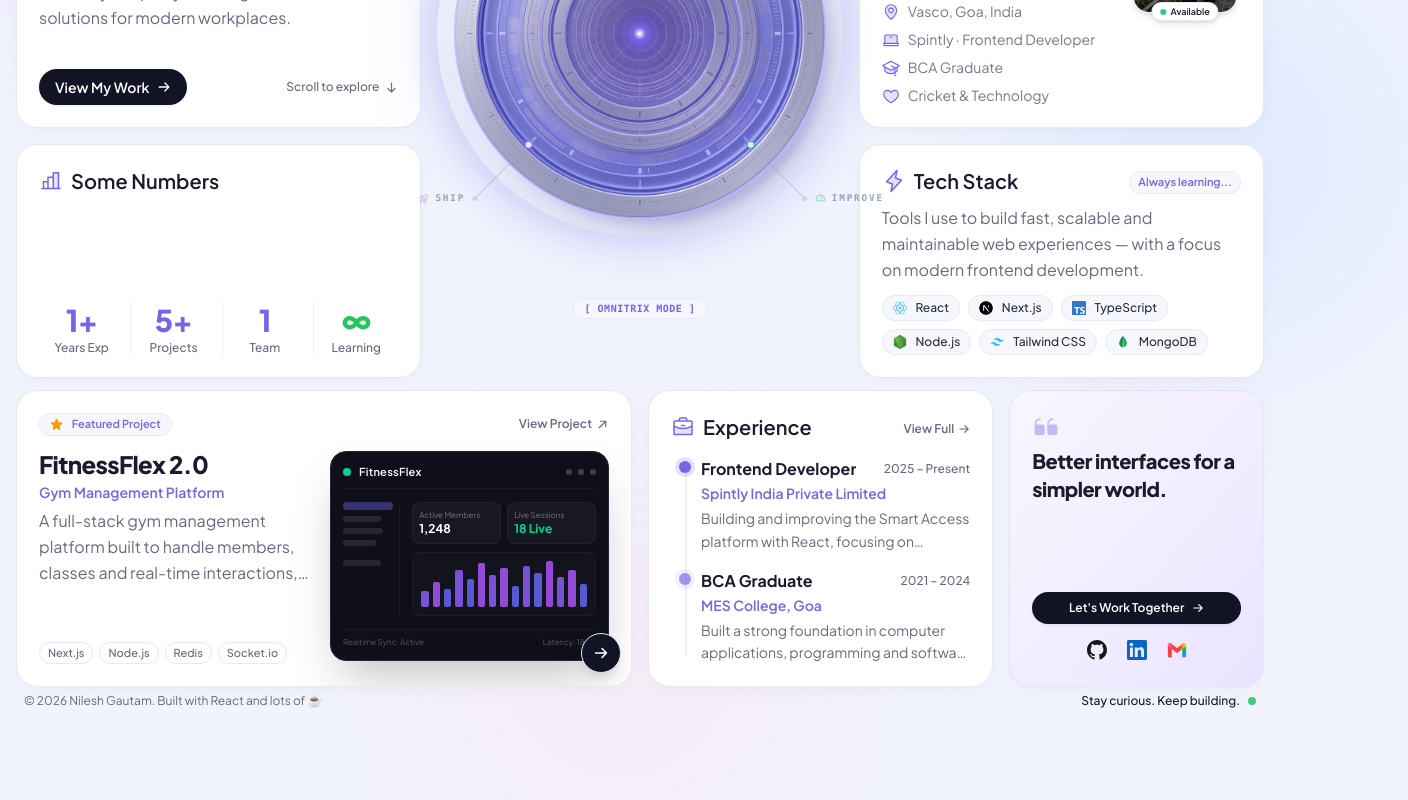
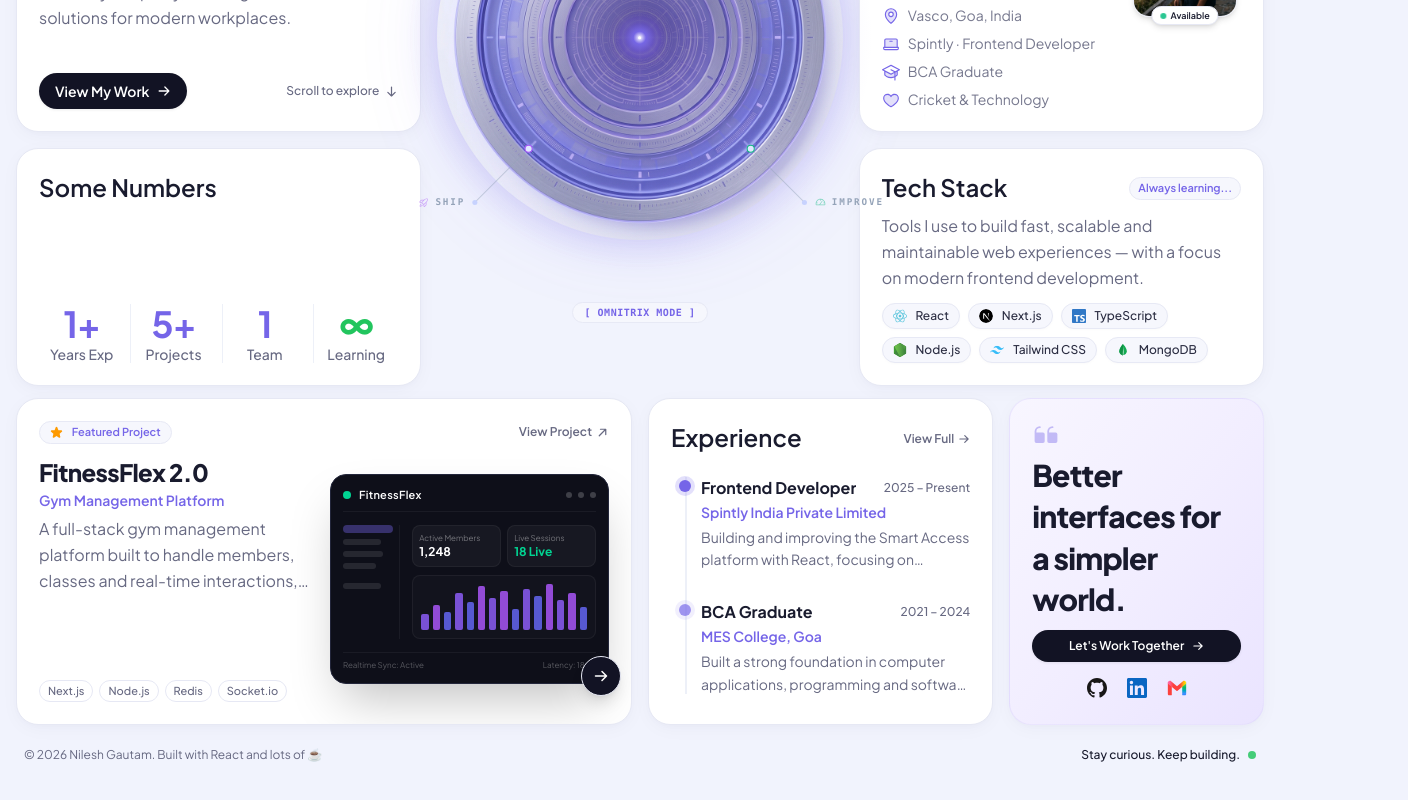
Before and after one commit to No1nilesh/porfolio_website, a React (Vite) app: page / in a window 1280 px wide. Shown: the part 296-1096 px from the top of the page, 1408 px wide, since content can reach past the window. Built offline with nearby package versions, Linux system fonts and the light colour scheme.

Commit message:
fixed animation

```diff
--- a/src/App.tsx
+++ b/src/App.tsx
@@ -7,22 +7,12 @@
   const { isGalvanic } = useGalvanic();
 
   return (
-    <div className="relative min-h-screen w-full transition-colors duration-700 bg-bg text-text">
+    <div className="relative size-full transition-colors duration-700 bg-bg text-text p-4">
       <GalvanicBackground active={isGalvanic} />
-
-      {!isGalvanic && (
-        <>
-          <div className="absolute -top-32 -left-32 w-96 h-96 rounded-full bg-purple-200/40 blur-3xl pointer-events-none" />
-          <div className="absolute top-1/4 -right-32 w-96 h-96 rounded-full bg-blue-200/30 blur-3xl pointer-events-none" />
-          <div className="absolute -bottom-32 left-1/3 w-96 h-96 rounded-full bg-pink-100/40 blur-3xl pointer-events-none" />
-        </>
-      )}
-
-      <div className="relative z-10 w-full px-0 sm:p-4">
-        <main className="w-full max-w-[1920px] mx-auto">
-          <Home />
-        </main>
-
+      <main className="size-full max-w-[1920px] mx-auto">
+        <Home />
+      </main>
+      <div className="mt-4">
         <Footer />
       </div>
     </div>
--- a/src/Components/Home/AboutCard.tsx
+++ b/src/Components/Home/AboutCard.tsx
@@ -6,7 +6,6 @@
   HeartIcon,
   LaptopIcon,
   MapPinIcon,
-  UserIcon,
 } from "@phosphor-icons/react";
 
 const infoItems = [
@@ -19,7 +18,7 @@
 export default function AboutCard() {
   return (
     <Card className="h-full flex flex-col justify-between p-4 sm:p-5 lg:p-5.5">
-      <CardHeader icon={UserIcon} title="About Me" />
+      <CardHeader title="About Me" />
 
       <div className="mt-2.5 lg:mt-3 grid grid-cols-12 gap-3 items-center flex-1">
         {/* Left Column */}
--- a/src/Components/Home/CardHeader.tsx
+++ b/src/Components/Home/CardHeader.tsx
@@ -1,7 +1,7 @@
 import type { ElementType, ReactNode } from "react";
 
 interface CardHeaderProps {
-  icon: ElementType;
+  icon?: ElementType;
   title: string;
   action?: ReactNode;
   className?: string;
@@ -17,9 +17,9 @@
     <div className={`flex items-center justify-between gap-2 ${className}`}>
       <div className="flex items-center gap-2">
 
-        <Icon size={24} weight="duotone" className="text-primary" />
+        {Icon && <Icon size={24} weight="duotone" className="text-primary" />}
 
-        <h2 className="text-xs sm:text-sm lg:text-xl font-semibold text-text truncate">
+        <h2 className="text-xs sm:text-sm lg:text-2xl font-semibold text-text truncate">
           {title}
         </h2>
       </div>
--- a/src/Components/Home/ContactCard.tsx
+++ b/src/Components/Home/ContactCard.tsx
@@ -16,7 +16,7 @@
           className="leading-none rotate-180 text-primary/40"
         />
 
-        <h2 className="mt-1.5 text-base sm:text-lg lg:text-xl font-extrabold text-text tracking-tight leading-snug">
+        <h2 className="mt-1.5 text-base sm:text-lg lg:text-3xl font-extrabold text-text tracking-tight leading-snug">
           Better interfaces for a simpler world.
         </h2>
       </div>
--- a/src/Components/Home/ExperienceCard.tsx
+++ b/src/Components/Home/ExperienceCard.tsx
@@ -1,12 +1,11 @@
 import Card from "../Card";
 import CardHeader from "./CardHeader";
-import { ArrowRightIcon, BriefcaseIcon } from "@phosphor-icons/react";
+import { ArrowRightIcon } from "@phosphor-icons/react";
 
 export default function ExperienceCard() {
   return (
     <Card className="h-full p-4 sm:p-5 lg:p-5.5 flex flex-col justify-between">
       <CardHeader
-        icon={BriefcaseIcon}
         title="Experience"
         action={
           <a
--- a/src/Components/Home/NumbersCard.tsx
+++ b/src/Components/Home/NumbersCard.tsx
@@ -1,6 +1,5 @@
 import Card from "../Card";
 import CardHeader from "./CardHeader";
-import { ChartBarIcon } from "@phosphor-icons/react";
 
 const numbers = [
   { val: "1+", label: "Years Exp", color: "text-primary" },
@@ -12,7 +11,7 @@
 export default function NumbersCard() {
   return (
     <Card className="h-full flex flex-col justify-between p-4 sm:p-5 lg:p-5.5">
-      <CardHeader icon={ChartBarIcon} title="Some Numbers" />
+      <CardHeader  title="Some Numbers" />
 
       {/* 4 Stats Grid */}
       <div className="grid grid-cols-4 gap-1.5 mt-2 pt-1 items-center">
@@ -22,11 +21,11 @@
             className="flex flex-col items-center text-center sm:text-left not-first:border-l not-first:border-border-subtle px-1 sm:px-2"
           >
             <span
-              className={`text-xl sm:text-2xl lg:text-3xl font-extrabold tracking-tight ${stat.color}`}
+              className={`text-xl sm:text-2xl lg:text-4xl font-bold tracking-tight ${stat.color}`}
             >
               {stat.val}
             </span>
-            <span className="text-[10px] sm:text-xs font-medium mt-0.5 leading-tight text-nowrap text-text-muted">
+            <span className="text-[10px] sm:text-sm font-medium mt-0.5 leading-tight text-nowrap text-text-muted">
               {stat.label}
             </span>
           </div>
--- a/src/Components/Home/TechStackCard.tsx
+++ b/src/Components/Home/TechStackCard.tsx
@@ -1,7 +1,6 @@
 import Card from "../Card";
 import CardHeader from "./CardHeader";
 import { Icons } from "../Icons/Icons";
-import { LightningIcon } from "@phosphor-icons/react";
 
 const techStack = [
   { name: "React", icon: Icons.React },
@@ -16,7 +15,6 @@
   return (
     <Card className="h-full flex flex-col justify-between p-4 sm:p-5 lg:p-5.5">
       <CardHeader
-        icon={LightningIcon}
         title="Tech Stack"
         action={
           <span className="glass-badge py-0.5! px-2! text-[10px] sm:text-[11px] font-semibold text-primary">
--- a/src/Pages/Home.tsx
+++ b/src/Pages/Home.tsx
@@ -1,4 +1,5 @@
-import { motion } from "motion/react";
+import { AnimatePresence, motion } from "motion/react";
+
 import HeroCard from "../Components/Home/HeroCard";
 import DeveloperCore from "../Components/DeveloperCore";
 import AboutCard from "../Components/Home/AboutCard";
@@ -7,100 +8,144 @@
 import FeaturedProjectCard from "../Components/Home/FeaturedProjectCard";
 import ExperienceCard from "../Components/Home/ExperienceCard";
 import ContactCard from "../Components/Home/ContactCard";
+import { useState, type Dispatch, type SetStateAction, } from "react";
+
+const TOP_CARDS = [
+  {
+    id: "hero",
+    component: HeroCard,
+    className: "lg:col-span-4",
+    animation: {
+      initial: { opacity: 0, y: 15 },
+      transition: { duration: 0.4 },
+    },
+  },
+  {
+    id: "developer-core",
+    component: DeveloperCore,
+    className:
+      "lg:col-span-4 lg:row-span-2 justify-center",
+    animation: {
+      initial: { opacity: 0, scale: 0.96 },
+      transition: { duration: 0.5, delay: 0.1 },
+    },
+  },
+  {
+    id: "about",
+    component: AboutCard,
+    className: "lg:col-span-4",
+    animation: {
+      initial: { opacity: 0, y: 15 },
+      transition: { duration: 0.4, delay: 0.15 },
+    },
+  },
+  {
+    id: "numbers",
+    component: NumbersCard,
+    className: "lg:col-span-4",
+    animation: {
+      initial: { opacity: 0, y: 15 },
+      transition: { duration: 0.4, delay: 0.2 },
+    },
+  },
+  {
+    id: "tech-stack",
+    component: TechStackCard,
+    className: "lg:col-span-4",
+    animation: {
+      initial: { opacity: 0, y: 15 },
+      transition: { duration: 0.4, delay: 0.25 },
+    },
+  },
+];
+
+const BOTTOM_CARDS = [
+  {
+    id: "projects",
+    component: FeaturedProjectCard,
+    className: "lg:col-span-7",
+    animation: {
+      initial: { opacity: 0, y: 15 },
+      transition: { duration: 0.4, delay: 0.3 },
+    },
+  },
+  {
+    id: "experience",
+    component: ExperienceCard,
+    className: "lg:col-span-4",
+    animation: {
+      initial: { opacity: 0, y: 15 },
+      transition: { duration: 0.4, delay: 0.35 },
+    },
+  },
+  {
+    id: "contact",
+    component: ContactCard,
+    className: "lg:col-span-3",
+    animation: {
+      initial: { opacity: 0, y: 15 },
+      transition: { duration: 0.4, delay: 0.4 },
+    },
+  },
+];
+
+type ActiveType = 'hero' | 'about' | 'numbers' | 'tech-stack' | 'projects' | 'experience' | 'contact' | null
+
+function CardGrid({ cards, gridClassName, active, setActive }: { cards: typeof TOP_CARDS; gridClassName: string; active: ActiveType; setActive: Dispatch<SetStateAction<ActiveType>>; }) {
+  return (
+    <div className={gridClassName}>
+      {cards.map((card) => {
+        const Component = card.component;
+        const isActive = active === card.id;
+        const anyCardActive = active !== null
+        return (
+          <motion.div
+            key={card.id}
+            layoutId={`card-container-${card.id}`}
+            onClick={() => !anyCardActive && setActive(card.id)}
+            id={card.id === "projects" ? "projects" : undefined}
+            transition={{ type: "spring", stiffness: 300, damping: 30 }}
+            animate={{
+              scale: anyCardActive && !isActive ? 0.96 : 1,
+              opacity: anyCardActive && !isActive ? 0.45 : 1,
+            }}
+            className={`${card.className} flex flex-col min-h-0`}
+          >
+            <Component />
+          </motion.div>
+        );
+      })}
+
+    </div >
+  );
+}
 
 export default function Home() {
+  const [active, setActiveCard] = useState<ActiveType>(null);
+  const activeCard = [...BOTTOM_CARDS, ...TOP_CARDS].find(card => card.id === active)
+
+  const ActiveComponent = activeCard?.component
   return (
     <div className="w-full h-full min-h-0 flex flex-col justify-between gap-3">
-      {/* ============================================================ */}
-      {/* ROW 1 & 2 TOP SECTION (12 COLS - EXACT ORIGINAL WIDTHS) */}
-      {/* ============================================================ */}
-      <div className="w-full grid grid-cols-1 lg:grid-cols-12 gap-4 flex-[1.8] min-h-0">
-        {/* 1. TOP-LEFT: HERO CARD (col-span-4) */}
-        <motion.div
-          initial={{ opacity: 0, y: 15 }}
-          animate={{ opacity: 1, y: 0 }}
-          transition={{ duration: 0.4 }}
-          className="lg:col-span-4 flex flex-col min-h-0"
-        >
-          <HeroCard />
-        </motion.div>
 
-        {/* 2. TOP-CENTER: KINETIC DEVELOPER CORE (col-span-4, row-span-2) */}
-        <motion.div
-          initial={{ opacity: 0, scale: 0.96 }}
-          animate={{ opacity: 1, scale: 1 }}
-          transition={{ duration: 0.5, delay: 0.1 }}
-          className="lg:col-span-4 lg:row-span-2 flex flex-col justify-center min-h-0"
-        >
-          <DeveloperCore />
-        </motion.div>
+      {/* TOP SECTION */}
+      <CardGrid active={active} setActive={setActiveCard} cards={TOP_CARDS} gridClassName="w-full grid grid-cols-1 lg:grid-cols-12 gap-4 flex-[1.8] min-h-0" />
 
-        {/* 3. TOP-RIGHT: ABOUT ME CARD (col-span-4) */}
-        <motion.div
-          initial={{ opacity: 0, y: 15 }}
-          animate={{ opacity: 1, y: 0 }}
-          transition={{ duration: 0.4, delay: 0.15 }}
-          className="lg:col-span-4 flex flex-col min-h-0"
-        >
-          <AboutCard />
-        </motion.div>
+      {/* BOTTOM SECTION */}
+      <CardGrid active={active} setActive={setActiveCard} cards={BOTTOM_CARDS} gridClassName="w-full grid grid-cols-1 lg:grid-cols-14 gap-4 flex-1 min-h-0" />
 
-        {/* 4. MID-LEFT: SOME NUMBERS CARD (col-span-4) */}
-        <motion.div
-          initial={{ opacity: 0, y: 15 }}
-          animate={{ opacity: 1, y: 0 }}
-          transition={{ duration: 0.4, delay: 0.2 }}
-          className="lg:col-span-4 flex flex-col min-h-0"
-        >
-          <NumbersCard />
-        </motion.div>
-
-        {/* 5. MID-RIGHT: TECH STACK CARD (col-span-4) */}
-        <motion.div
-          initial={{ opacity: 0, y: 15 }}
-          animate={{ opacity: 1, y: 0 }}
-          transition={{ duration: 0.4, delay: 0.25 }}
-          className="lg:col-span-4 flex flex-col min-h-0"
-        >
-          <TechStackCard />
-        </motion.div>
-      </div>
-
-      {/* ============================================================ */}
-      {/* ROW 3 BOTTOM SECTION (14 COLS - EXACT ORIGINAL WIDTHS) */}
-      {/* ============================================================ */}
-      <div className="w-full grid grid-cols-1 lg:grid-cols-14 gap-4 flex-1 min-h-0">
-        {/* 6. BOTTOM-LEFT: FEATURED PROJECT (col-span-7) */}
-        <motion.div
-          id="projects"
-          initial={{ opacity: 0, y: 15 }}
-          animate={{ opacity: 1, y: 0 }}
-          transition={{ duration: 0.4, delay: 0.3 }}
-          className="lg:col-span-7 flex flex-col min-h-0"
-        >
-          <FeaturedProjectCard />
-        </motion.div>
-
-        {/* 7. BOTTOM-MIDDLE: EXPERIENCE TIMELINE (col-span-4) */}
-        <motion.div
-          initial={{ opacity: 0, y: 15 }}
-          animate={{ opacity: 1, y: 0 }}
-          transition={{ duration: 0.4, delay: 0.35 }}
-          className="lg:col-span-4 flex flex-col min-h-0"
-        >
-          <ExperienceCard />
-        </motion.div>
-
-        {/* 8. BOTTOM-RIGHT: WORK TOGETHER CTA CARD (col-span-3) */}
-        <motion.div
-          initial={{ opacity: 0, y: 15 }}
-          animate={{ opacity: 1, y: 0 }}
-          transition={{ duration: 0.4, delay: 0.4 }}
-          className="lg:col-span-3 flex flex-col min-h-0"
-        >
-          <ContactCard />
-        </motion.div>
-      </div>
+      <AnimatePresence>
+        {activeCard && (
+          <div className="absolute inset-0 flex items-center justify-center z-50 bg-bg/10 backdrop-blur-md">
+            <motion.div
+              layoutId={`card-container-${active}`}
+              transition={{ type: "spring", stiffness: 220, damping: 28 }}
+            >
+              {ActiveComponent && <ActiveComponent />}
+            </motion.div>
+          </div>
+        )}
+      </AnimatePresence>
     </div>
   );
 }
```
